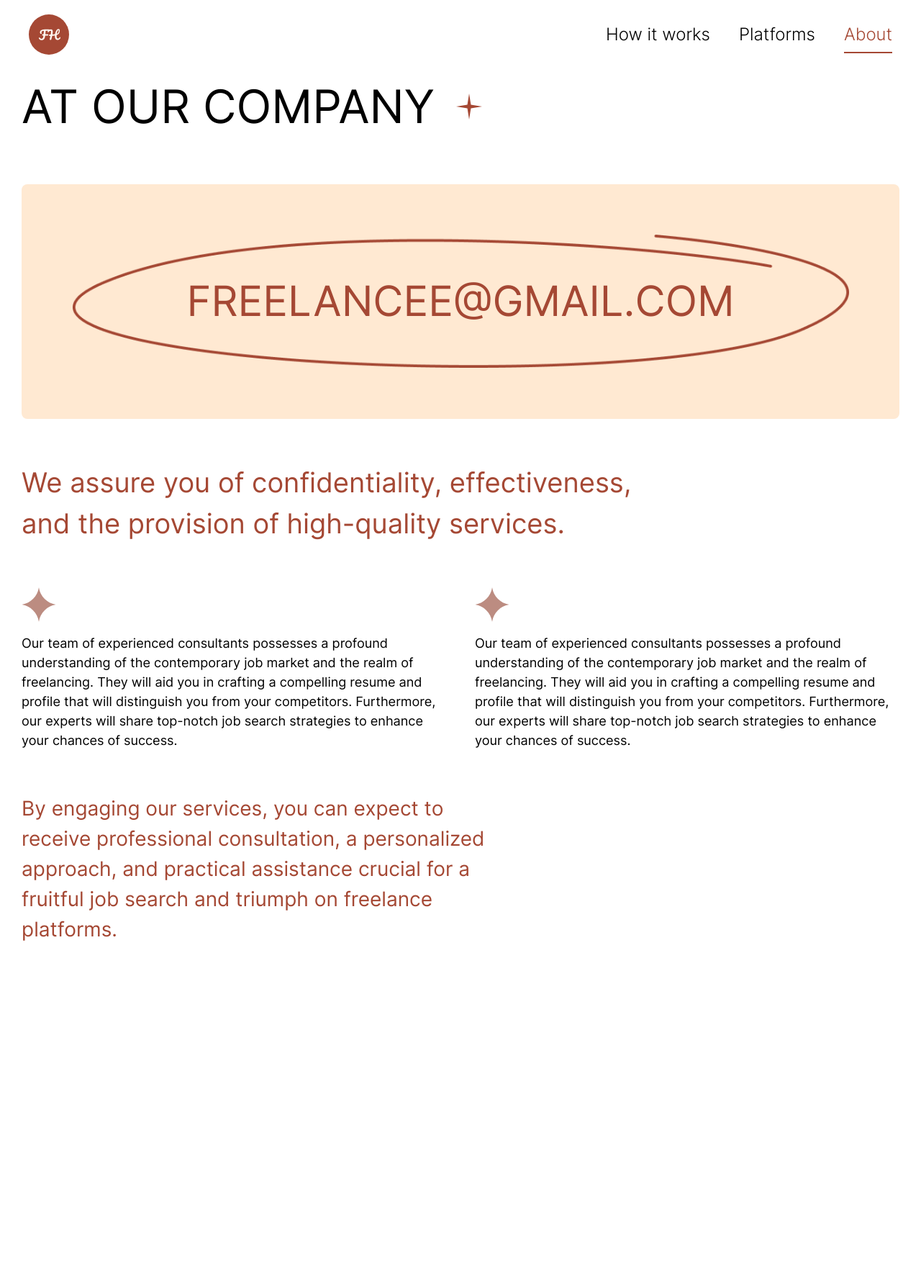
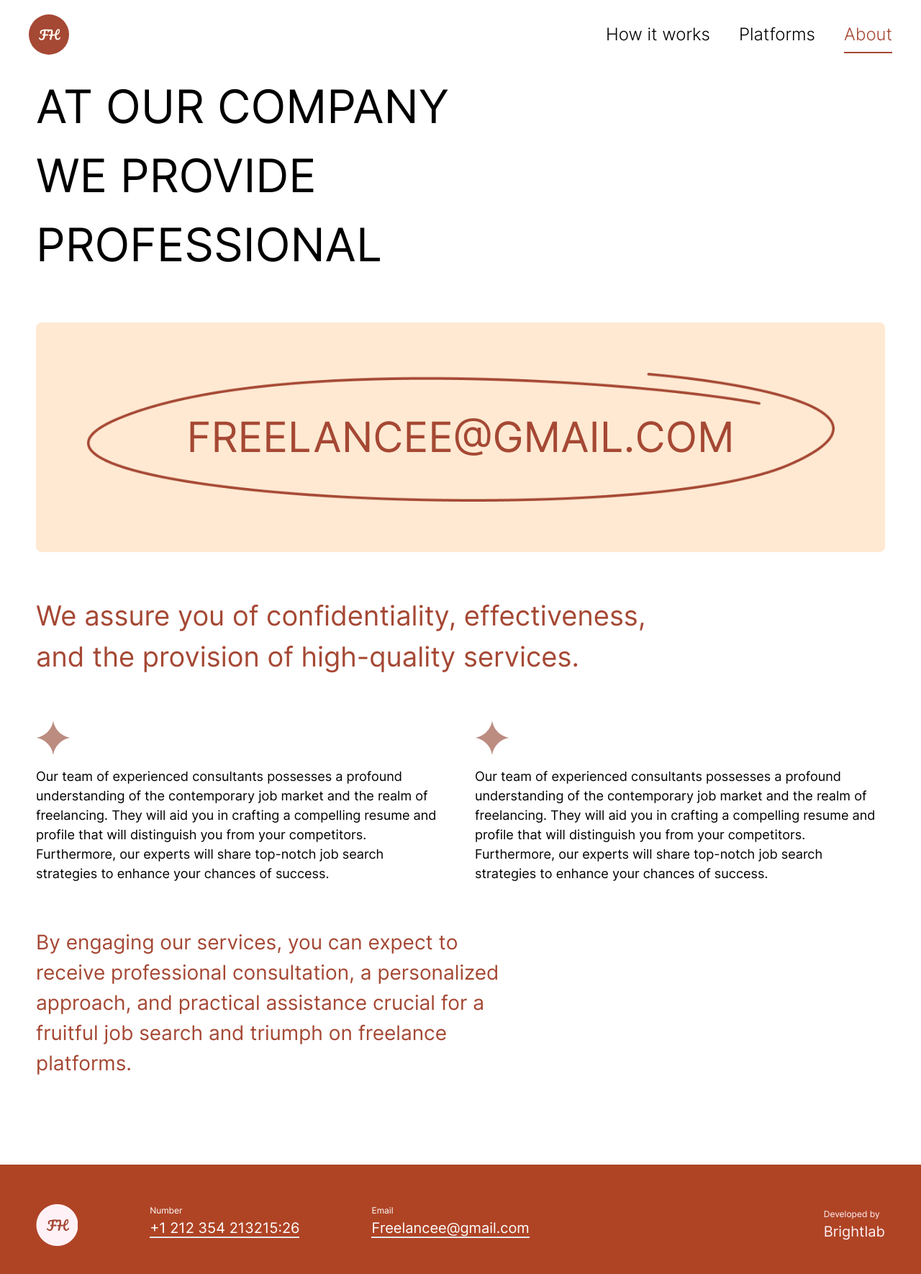
Before and after one commit to SunnyYdv/portfolio, a React (Vite) app: page /about in a window 1280 px wide. Shown: the top 1770 px of the page at 72% size. Before the commit the page ends 1432 px from the top, so only its background shows below. Built offline with nearby package versions, Linux system fonts and the light colour scheme.

Commit message:
addes footer

```diff
--- a/src/About.tsx
+++ b/src/About.tsx
@@ -4,14 +4,14 @@ export const About = () => {
   const h2 = "text-orange my-30 text-28";
   const h3 = "text-orange mt-32 mb-10 text-20";
   return (
-    <div className="px-30 mobile:px-15">
+    <div className="px-50 mobile:px-15">
 
-        <div className="text-64 mobile:text-32 uppercase mb-10  ">
-          <div className={'flex items-center gap-x-30'}>
-            At our company <svg width="36" height="36" viewBox="0 0 36 36" fill="none" xmlns="http://www.w3.org/2000/svg">
-            <path d="M18 0L20.4565 15.5435L36 18L20.4565 20.4565L18 36L15.5435 20.4565L0 18L15.5435 15.5435L18 0Z" fill="#A54834"/>
-          </svg>
-          </div>
+        <div className="text-64 mobile:text-32 uppercase mb-10">
+
+            <p>At our company </p>
+            <p>we provide</p>
+            <p>Professional</p>
+
         </div>
 
         <div className={'flex items-center justify-center bg-light-orange rounded-8 p-70 mt-60'}>
--- a/src/App.tsx
+++ b/src/App.tsx
@@ -1,4 +1,4 @@
-import { Header, ImageSlider } from "components";
+import { Header, ImageSlider, Footer } from "components";
 import { useState } from "react";
 
 
--- /dev/null
+++ b/src/components/Footer.tsx
@@ -0,0 +1,38 @@
+import cls from "classnames";
+import React, { useCallback } from "react";
+import { useLocation, useNavigate } from "react-router";
+
+export const Footer = () => {
+
+  const navigate = useNavigate();
+
+
+  const toHome = useCallback(() => {
+    navigate("/home");
+  }, []);
+
+  return (
+        <div className={'bg-red-10 py-55 '}>
+          <div className={'flex justify-between items-center mx-50'}>
+            <div className={'flex gap-x-100 text-white'}>
+              <a onClick={toHome}><img className={'w-58 h-58 cursor-pointer'} src="logoFooter.png" alt=""/></a>
+              <div>
+                <p className={'text-12'}>Number</p>
+                <a href="tel:+1212354213215:26" className={'text-20 cursor-pointer border-b border-b-2 '}>+1 212 354 213215:26</a>
+
+              </div>
+
+              <div>
+                <p className={'text-12'}>Email</p>
+                <a href={'mailto:Freelancee@gmail.com'} className={'text-20 cursor-pointer border-b border-b-2'}>Freelancee@gmail.com</a>
+              </div>
+            </div>
+
+            <div className={'text-[#FFF1F6]'}>
+              <p className={'text-12'}>Developed by </p>
+              <p className={'text-20'}>Brightlab</p>
+            </div>
+          </div>
+        </div>
+  );
+};
--- a/src/components/Layout.tsx
+++ b/src/components/Layout.tsx
@@ -1,4 +1,4 @@
-import { Header } from 'components'
+import { Header, Footer } from 'components'
 import { FC, memo } from 'react'
 import { Outlet } from 'react-router'
 // import { Footer } from 'widgets/Footer'
@@ -9,10 +9,9 @@ export const PageLayout: FC = memo(() => {
     <div className={' overflow-hidden flex flex-col min-h-screen w-full children:flex-grow'}>
       <Header/>
       <div className='pt-100'>
-
       <Outlet />
       </div>
-      {/* <Footer/> */}
+       <Footer/>
     </div>
   )
 })
--- a/src/components/index.ts
+++ b/src/components/index.ts
@@ -1,3 +1,4 @@
 export { PageLayout } from './Layout';
 export { ImageSlider } from './ImageSlider'
 export { Header } from './Header'
+export { Footer } from './Footer'
--- a/src/styles/app.css
+++ b/src/styles/app.css
@@ -1,6 +1,11 @@
 @tailwind base;
 @tailwind components;
 @tailwind utilities;
+
+
+.tak {
+  box-shadow: 10px 5px 5px black;
+}
 
 @font-face {
   font-family: 'Inter';
@@ -109,4 +114,7 @@ body {
   }
 
 
+
+
+
   /* left: `${containerWidth * sliderPosition / 2}px`, */
```
Also changed, not shown: src/images/logoFooter.png (added).
